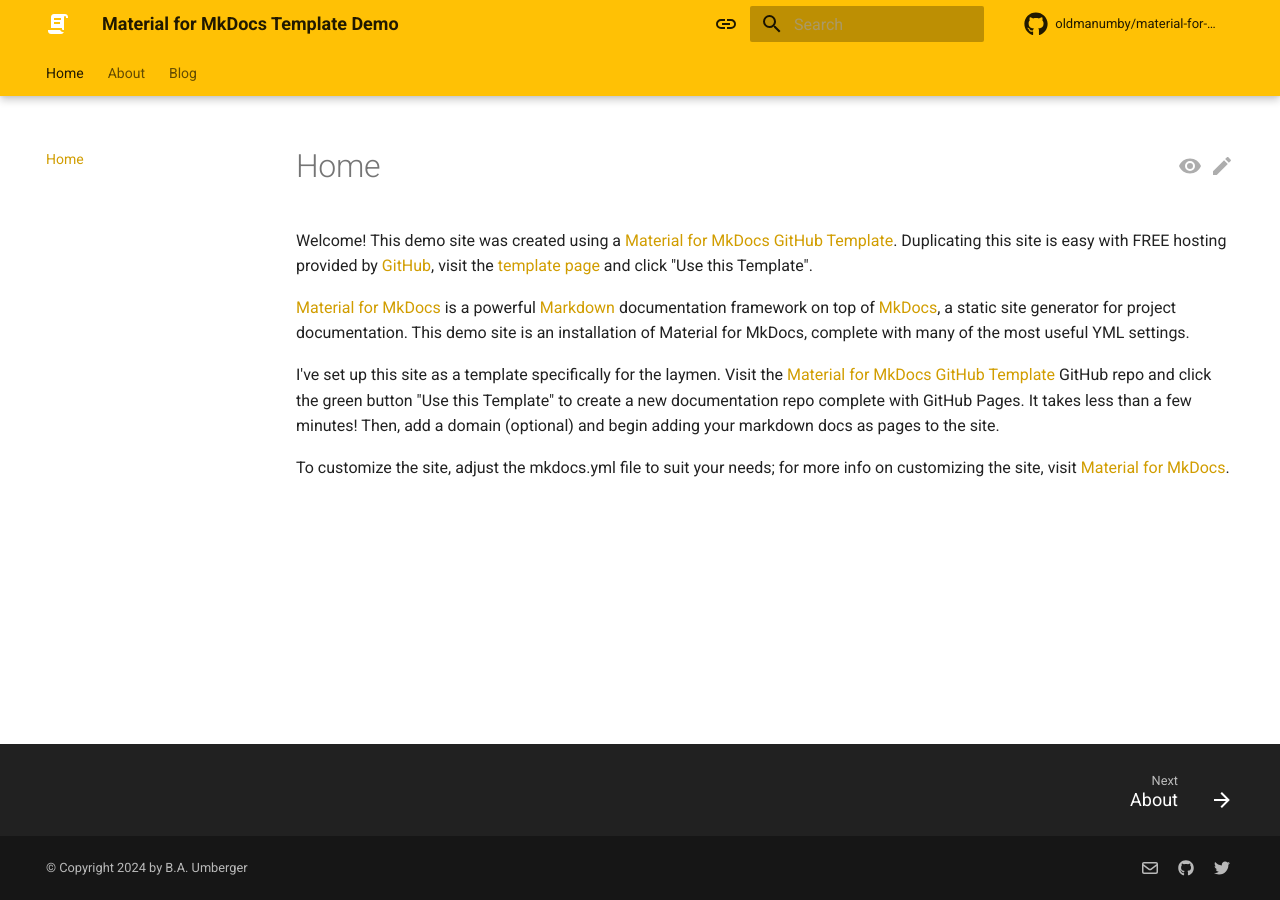
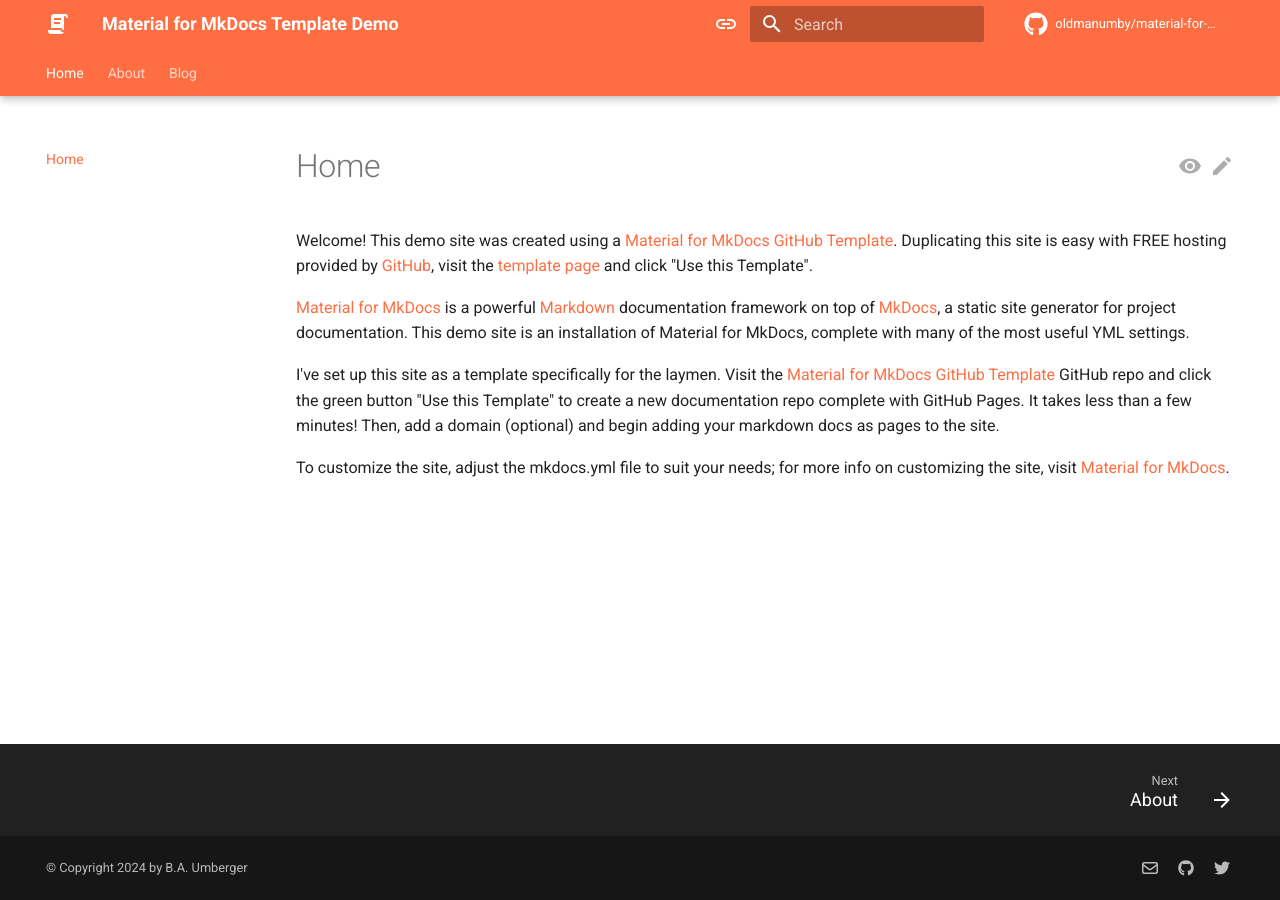
Before and after one commit to OldManUmby/material-for-mkdocs-template, an MkDocs documentation site: the page built from docs/index.md, in a window 1280 px wide. Built offline with MkDocs 1.6.1 and Material for MkDocs 9.7.7, drawn with Linux system fonts in a browser that asks for light colours; comment, search, counter and statistics services are not loaded.

Commit message:
Updated YML

```diff
--- a/mkdocs.yml
+++ b/mkdocs.yml
@@ -51,15 +51,15 @@
         name: Switch to light mode
     - media: "(prefers-color-scheme: light)"
       scheme: default
-      primary: amber
-      accent: amber
+      primary: deep orange
+      accent: orange
       toggle:
         icon: material/toggle-switch
         name: Switch to dark mode
     - media: "(prefers-color-scheme: dark)"
       scheme: slate
-      primary: amber
-      accent: amber
+      primary: deep orange
+      accent: orange
       toggle:
         icon: material/toggle-switch-off
         name: Switch to system preference
```
